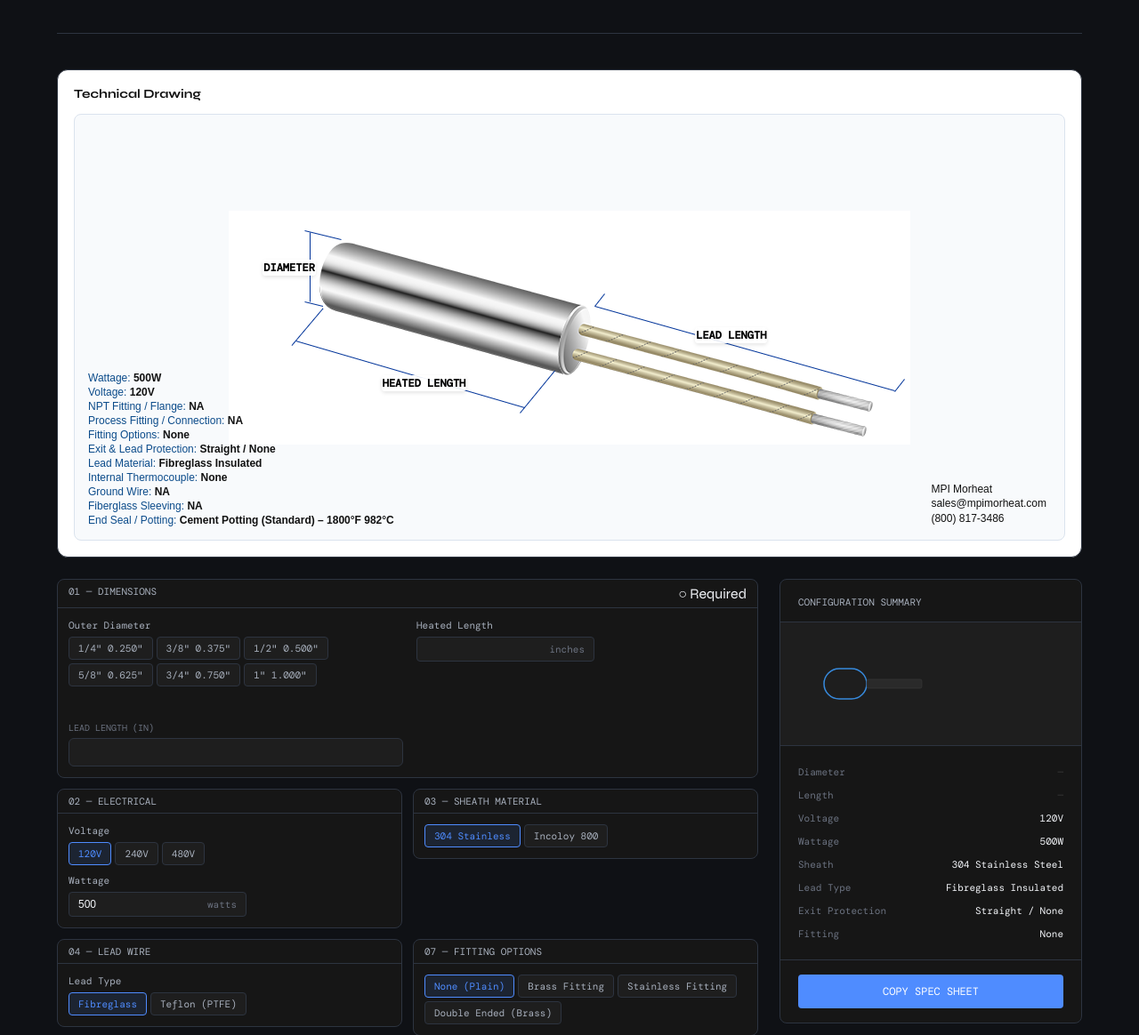
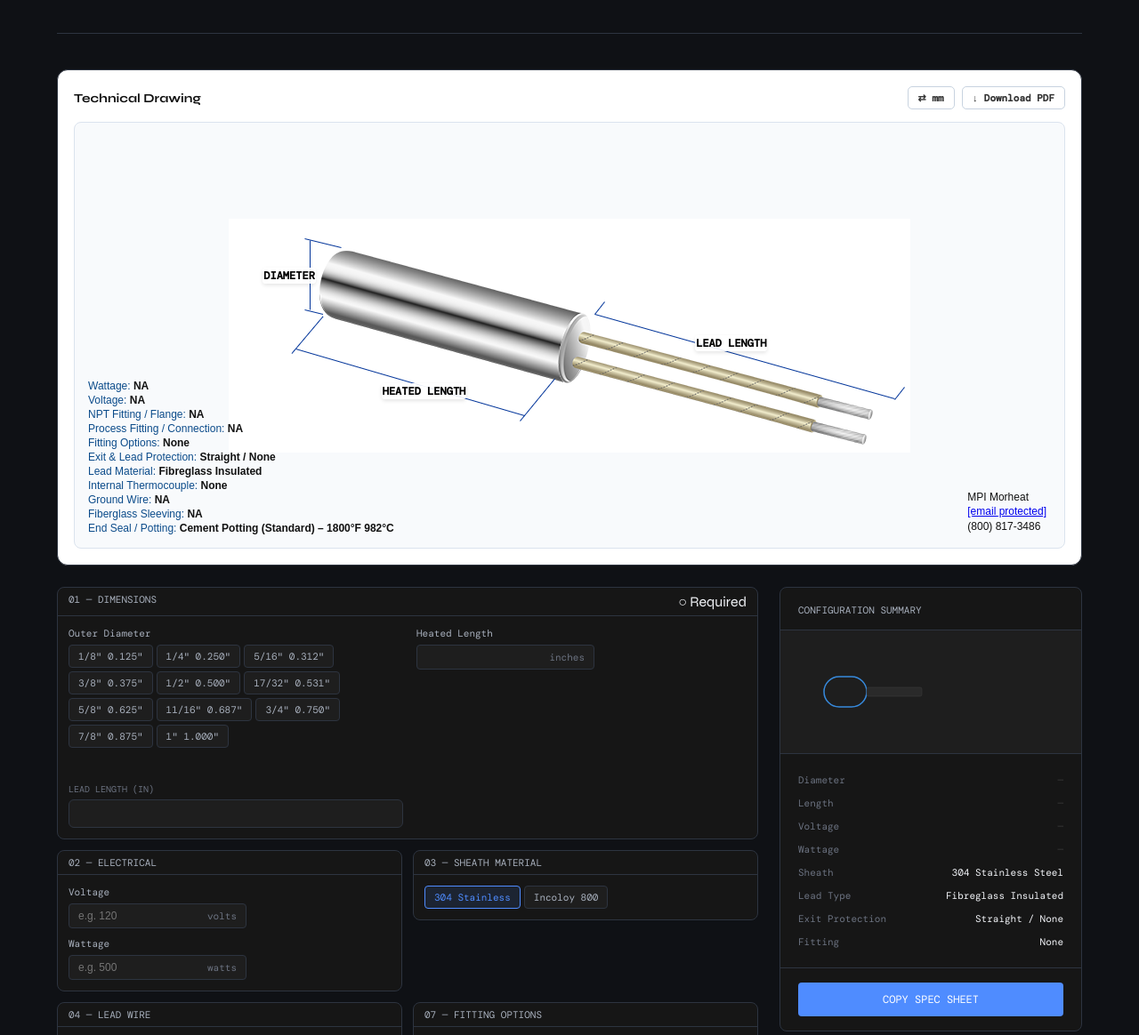
Before and after one commit to morheat/CartridgeHeaterConfig, a plain HTML site: page index.html in a window 1280 px wide. Shown: the part 136-1300 px from the top of the page at 89% size. Drawn offline with nearby package versions, Linux system fonts and the light colour scheme.

Commit message:
New mm conversions

```diff
--- a/index.html
+++ b/index.html
@@ -24,6 +24,10 @@
   <div class="drawing-panel">
     <div class="drawing-toolbar">
       <span>Technical Drawing</span>
+      <div class="drawing-toolbar-actions">
+        <button id="unitToggle" class="drawing-toolbar-btn" onclick="toggleUnits()">⇄ mm</button>
+        <button id="downloadPdfBtn" class="drawing-toolbar-btn" onclick="downloadDrawingPDF()">↓ Download PDF</button>
+      </div>
     </div>
       <div class="drawing-stage" id="drawingStage">
         <img id="heaterBaseImage" src="images/base-heater.png" class="heater-image" />
@@ -38,7 +42,7 @@
             </div>
           <div class="contact-col">
             MPI Morheat<br>
-            sales@mpimorheat.com<br>
+            <a href="/cdn-cgi/l/email-protection" class="__cf_email__" data-cfemail="7b081a171e083b160b12161409131e1a0f55181416">[email&#160;protected]</a><br>
             (800) 817-3486
           </div>
         </div>
@@ -58,13 +62,7 @@
             <div class="field">
               <div class="field-label">Outer Diameter</div>
               <div class="opts" id="diam-opts">
-                <div class="opt" data-group="diam" data-val="0.25" onclick="selectOpt(this)">1/4" <span class="sub">0.250"</span></div>
-                <div class="opt" data-group="diam" data-val="0.375" onclick="selectOpt(this)">3/8" <span class="sub">0.375"</span></div>
-                <div class="opt" data-group="diam" data-val="0.5" onclick="selectOpt(this)">1/2" <span class="sub">0.500"</span></div>
-                <div class="opt" data-group="diam" data-val="0.625" onclick="selectOpt(this)">5/8" <span class="sub">0.625"</span></div>
-                <div class="opt" data-group="diam" data-val="0.75" onclick="selectOpt(this)">3/4" <span class="sub">0.750"</span></div>
-                <div class="opt" data-group="diam" data-val="1.0" onclick="selectOpt(this)">1" <span class="sub">1.000"</span></div>
-              </div>
+                </div>
             </div>
             <div class="field">
               <div class="field-label">Heated Length</div>
@@ -94,10 +92,9 @@
         <div class="section-body">
           <div class="field">
             <div class="field-label">Voltage</div>
-            <div class="opts" id="volt-opts">
-              <div class="opt" data-group="volt" data-val="120" onclick="selectOpt(this)">120V</div>
-              <div class="opt" data-group="volt" data-val="240" onclick="selectOpt(this)">240V</div>
-              <div class="opt" data-group="volt" data-val="480" onclick="selectOpt(this)">480V</div>
+            <div class="num-wrap">
+              <input type="number" id="volt-in" min="1" max="1000" step="1" placeholder="e.g. 120" oninput="updateCalc()">
+              <span class="num-unit">volts</span>
             </div>
           </div>
           <div class="field">
@@ -300,12 +297,15 @@
         <div class="btn-wrap">
           <button class="btn btn-primary" onclick="copySpecToClipboard()">Copy Spec Sheet</button>
         </div>
+
       </div>
     </div>
   </div>
 </div>
 
 <div class="toast" id="toast"></div>
+<script src="https://cdnjs.cloudflare.com/ajax/libs/html2canvas/1.4.1/html2canvas.min.js"></script>
+<script src="https://cdnjs.cloudflare.com/ajax/libs/jspdf/2.5.1/jspdf.umd.min.js"></script>
 <script src="script.js"></script>
 </body>
 </html>
--- a/script.js
+++ b/script.js
@@ -12,6 +12,94 @@ let S = {
   seal: 'cement'
 };
 
+let unitMode = 'in'; // 'in' or 'mm'
+
+const INCH_DIAMS = [
+  { frac: '1/8"', dec: '0.125' }, { frac: '1/4"', dec: '0.250' },
+  { frac: '5/16"', dec: '0.312' }, { frac: '3/8"', dec: '0.375' },
+  { frac: '1/2"', dec: '0.500' }, { frac: '17/32"', dec: '0.531' },
+  { frac: '5/8"', dec: '0.625' }, { frac: '11/16"', dec: '0.687' },
+  { frac: '3/4"', dec: '0.750' }, { frac: '7/8"', dec: '0.875' },
+  { frac: '1"', dec: '1.000' }
+];
+
+const MM_DIAMS = [6, 6.5, 8, 10, 12, 12.5, 13, 14, 15, 16, 17, 19, 20, 21, 25];
+
+function diamDisplay(val) {
+  if (!val) return '—';
+  if (unitMode === 'mm') return val + ' mm';
+  const found = INCH_DIAMS.find(d => d.dec === String(val));
+  return found ? found.frac : (val + '"');
+}
+
+function renderDiamOptions() {
+  const container = document.getElementById('diam-opts');
+  if (!container) return;
+  container.innerHTML = '';
+
+  if (unitMode === 'in') {
+    INCH_DIAMS.forEach(d => {
+      const opt = document.createElement('div');
+      opt.className = `opt ${S.diam === d.dec ? 'selected' : ''}`;
+      opt.dataset.group = 'diam';
+      opt.dataset.val = d.dec;
+      opt.innerHTML = `${d.frac} <span class="sub">${d.dec}"</span>`;
+      opt.onclick = function() { selectOpt(this); };
+      container.appendChild(opt);
+    });
+  } else {
+    MM_DIAMS.forEach(m => {
+      const valStr = String(m);
+      const opt = document.createElement('div');
+      opt.className = `opt ${S.diam === valStr ? 'selected' : ''}`;
+      opt.dataset.group = 'diam';
+      opt.dataset.val = valStr;
+      opt.innerHTML = `${valStr} <span class="sub">mm</span>`;
+      opt.onclick = function() { selectOpt(this); };
+      container.appendChild(opt);
+    });
+  }
+}
+
+function toggleUnits() {
+  const prevMode = unitMode;
+  unitMode = unitMode === 'in' ? 'mm' : 'in';
+
+  const btn = document.getElementById('unitToggle');
+  if (btn) btn.textContent = unitMode === 'in' ? '⇄ mm' : '⇄ inches';
+
+  // Convert the numeric input field values
+  const numFields = [
+    { id: 'length-in', key: 'length' },
+    { id: 'lead-in',   key: 'stdlead' },
+    { id: 'prot-in',   key: 'protLen' }
+  ];
+  numFields.forEach(({ id, key }) => {
+    const el = document.getElementById(id);
+    if (!el) return;
+    const raw = parseFloat(S[key]);
+    if (!isNaN(raw) && raw > 0) {
+      el.value = unitMode === 'mm'
+        ? (raw * 25.4).toFixed(1)
+        : parseFloat((raw / 25.4).toFixed(4));
+    } else {
+      el.value = '';
+    }
+  });
+
+  // Update "inches" / "mm" unit labels next to inputs
+  document.querySelectorAll('.num-unit').forEach(el => {
+    if (el.textContent === 'inches' || el.textContent === 'mm') {
+      el.textContent = unitMode === 'in' ? 'inches' : 'mm';
+    }
+  });
+
+  S.diam = ''; // Clear selection on unit swap since catalogs differ
+  renderDiamOptions();
+  updateDrawing();
+  updateVis();
+}
+
 // --- NEW: Load saved state from LocalStorage so it survives browser refresh ---
 try {
   const savedState = localStorage.getItem('heaterDevState');
@@ -25,17 +113,9 @@ function saveState() {
 }
 
 function syncUIToState() {
-  const inputs = { 'length-in': 'length', 'lead-in': 'stdlead', 'prot-in': 'protLen', 'watt-in': 'watt' };
-  for (let [id, key] of Object.entries(inputs)) {
-    if (document.getElementById(id)) document.getElementById(id).value = S[key];
-  }
-
-  const selects = { 'npt-type': 'nptType', 'process-conn': 'processConn', 'tcouple-type': 'tcouple', 'tcouple-loc': 'tcoupleLoc', 'ground-wire': 'ground', 'fiberglass-sleeve': 'sleeving', 'end-seal': 'seal' };
-  for (let [id, key] of Object.entries(selects)) {
-    if (document.getElementById(id)) document.getElementById(id).value = S[key];
-  }
-
-  ['diam', 'volt', 'sheath', 'lead', 'exit', 'fit'].forEach(group => {
+const inputs = { 'length-in': 'length', 'lead-in': 'stdlead', 'prot-in': 'protLen', 'watt-in': 'watt', 'volt-in': 'volt' };
+  // ...
+  ['diam', 'sheath', 'lead', 'exit', 'fit'].forEach(group => { // removed 'volt' here
     document.querySelectorAll(`[data-group="${group}"]`).forEach(opt => {
       opt.classList.toggle('selected', opt.dataset.val === S[group]);
     });
@@ -132,10 +212,20 @@ function selectOpt(el) {
 }
 
 function updateCalc() {
-  if (document.getElementById("length-in")) S.length = document.getElementById("length-in").value;
-  if (document.getElementById("lead-in")) S.stdlead = document.getElementById("lead-in").value;
-  if (document.getElementById("prot-in")) S.protLen = document.getElementById("prot-in").value;
+  // Read numeric inputs — convert from mm to inches if in mm mode
+  const readLen = (id) => {
+    const el = document.getElementById(id);
+    if (!el || el.value === '') return '';
+    const raw = parseFloat(el.value);
+    if (isNaN(raw)) return '';
+    return unitMode === 'mm' ? raw / 25.4 : raw;
+  };
+
+  S.length  = readLen('length-in');
+  S.stdlead = readLen('lead-in');
+  S.protLen = readLen('prot-in');
   if (document.getElementById("watt-in")) S.watt = document.getElementById("watt-in").value;
+  if (document.getElementById("volt-in")) S.volt = document.getElementById("volt-in").value;
 
   const protGroup = document.getElementById("prot-len-group");
   const isProtected = S.exit.includes('braid') || S.exit.includes('armor');
@@ -172,8 +262,15 @@ function updateVis() {
   const lead = document.getElementById('h-lead');
   if (lead) lead.setAttribute('x', x0 + w);
 
-  sv('sv-diam', S.diam ? S.diam + '"' : '—', !S.diam);
-  sv('sv-len', S.length ? S.length + '"' : '—', !S.length);
+  const diamStr = S.diam
+    ? (unitMode === 'mm' ? S.diam + ' mm' : diamDisplay(S.diam))
+    : '—';
+  const lenStr = S.length
+    ? (unitMode === 'mm' ? (parseFloat(S.length)*25.4).toFixed(1)+' mm' : S.length + '"')
+    : '—';
+
+  sv('sv-diam', diamStr, !S.diam);
+  sv('sv-len',  lenStr,  !S.length);
   sv('sv-volt', S.volt ? S.volt + 'V' : '—', !S.volt);
   sv('sv-watt', S.watt ? S.watt + 'W' : '—', !S.watt);
   sv('sv-sheath', S.sheath ? SHEATH_LABELS[S.sheath] : '—', !S.sheath);
@@ -196,12 +293,23 @@ function updateDrawing() {
     prot: document.getElementById("dimProt")
   };
 
-  labels.diam.textContent = S.diam ? S.diam + '"' : "DIAMETER";
-  labels.len.textContent  = S.length ? S.length + '"' : "HEATED LENGTH";
-  labels.lead.textContent = S.stdlead ? S.stdlead + '"' : "LEAD LENGTH";
-  labels.prot.textContent = S.protLen ? S.protLen + '"' : "PROT. LENGTH";
+  const isProtected = S.exit.includes('braid') || S.exit.includes('armor');
 
-  const isProtected = S.exit.includes('braid') || S.exit.includes('armor');
+  if (unitMode === 'mm') {
+    labels.diam.textContent = S.diam ? S.diam + ' mm' : "DIAMETER";
+    labels.len.textContent  = S.length ? (parseFloat(S.length) * 25.4).toFixed(1) + ' mm' : "HEATED LENGTH";
+    labels.lead.textContent = S.stdlead ? (parseFloat(S.stdlead) * 25.4).toFixed(1) + ' mm' : "LEAD LENGTH";
+    labels.prot.textContent = S.protLen ? (parseFloat(S.protLen) * 25.4).toFixed(1) + ' mm' : "PROT. LENGTH";
+  } else {
+    labels.diam.textContent = S.diam ? diamDisplay(S.diam) : "DIAMETER";
+    labels.len.textContent  = S.length ? S.length + '"' : "HEATED LENGTH";
+    labels.lead.textContent = S.stdlead ? S.stdlead + '"' : "LEAD LENGTH";
+    labels.prot.textContent = S.protLen ? S.protLen + '"' : "PROT. LENGTH";
+  }
+
+  labels.diam.style.display = "block";
+  labels.len.style.display  = "block";
+  labels.lead.style.display = "block";
   labels.prot.style.display = isProtected ? "block" : "none";
 
   Object.keys(labels).forEach(key => {
@@ -282,11 +390,17 @@ function makeLabelsDraggable() {
 // --------------------------------------------------------------------------------
 
 function buildSpecText() {
+  const diamStr = S.diam
+    ? (unitMode === 'mm' ? S.diam + ' mm' : diamDisplay(S.diam))
+    : 'Not set';
+  const lenStr = S.length
+    ? (unitMode === 'mm' ? (parseFloat(S.length)*25.4).toFixed(1)+' mm' : S.length + '"')
+    : 'Not set';
   return [
     'CARTRIDGE HEATER — INTERNAL SPECIFICATION',
     '==========================================',
-    `  Outer Diameter:  ${S.diam ? S.diam + '"' : 'Not set'}`,
-    `  Heated Length:   ${S.length ? S.length + '"' : 'Not set'}`,
+    `  Outer Diameter:  ${diamStr}`,
+    `  Heated Length:   ${lenStr}`,
     `  Voltage:         ${S.volt ? S.volt + 'V' : 'Not set'}`,
     `  Wattage:         ${S.watt ? S.watt + 'W' : 'Not set'}`,
     `  Sheath:          ${S.sheath ? SHEATH_LABELS[S.sheath] : 'Not set'}`,
@@ -301,11 +415,47 @@ function copySpecToClipboard() {
   navigator.clipboard.writeText(text).then(() => {
     const t = document.getElementById('toast');
     if (t) {
-      t.textContent = 'Copied to clipboard';
+      t.textContent = '✓ Spec copied to clipboard';
       t.classList.add('show');
       setTimeout(() => t.classList.remove('show'), 3000);
     }
   });
+}
+
+async function downloadDrawingPDF() {
+  const btn = document.getElementById('downloadPdfBtn');
+  const original = btn ? btn.textContent : '';
+  if (btn) btn.textContent = 'Generating…';
+
+  try {
+    const stage = document.getElementById('drawingStage');
+    const canvas = await html2canvas(stage, {
+      scale: 2,
+      useCORS: true,
+      backgroundColor: '#f8fafc',
+      logging: false
+    });
+
+    const imgData = canvas.toDataURL('image/png');
+    const { jsPDF } = window.jspdf;
+
+    const stageW = canvas.width / 2;
+    const stageH = canvas.height / 2;
+
+    const pdf = new jsPDF({
+      orientation: stageW > stageH ? 'landscape' : 'portrait',
+      unit: 'pt',
+      format: [stageW, stageH]
+    });
+
+    pdf.addImage(imgData, 'PNG', 0, 0, stageW, stageH);
+    pdf.save('cartridge-heater-drawing.pdf');
+  } catch(e) {
+    console.error('PDF error:', e);
+    alert('Could not generate PDF. Please try again.');
+  }
+
+  if (btn) btn.textContent = original;
 }
 
 const themeToggle = document.getElementById("themeToggle");
@@ -316,6 +466,7 @@ themeToggle?.addEventListener("click", () => {
 });
 
 // Run Init Actions
+renderDiamOptions();
 syncUIToState();
 updateCalc();
 makeLabelsDraggable();
--- a/styles.css
+++ b/styles.css
@@ -81,7 +81,41 @@ header {
   margin-bottom: 24px;
 }
 
-.drawing-toolbar { font-size: 14px; font-weight: 700; margin-bottom: 14px; }
+.drawing-toolbar {
+  font-size: 14px;
+  font-weight: 700;
+  margin-bottom: 14px;
+  display: flex;
+  justify-content: space-between;
+  align-items: center;
+}
+
+.drawing-toolbar-actions {
+  display: flex;
+  gap: 8px;
+}
+
+.drawing-toolbar-btn {
+  border: 1px solid #c8d3e0;
+  background: #ffffff;
+  color: #333;
+  padding: 5px 11px;
+  border-radius: 5px;
+  cursor: pointer;
+  font-family: var(--mono);
+  font-size: 11px;
+  font-weight: 600;
+  transition: background 0.15s, border-color 0.15s;
+}
+
+.drawing-toolbar-btn:hover {
+  background: #f0f4fa;
+  border-color: #a0b0c8;
+}
+
+.drawing-toolbar-btn:active {
+  background: #e4eaf4;
+}
 
 .drawing-stage {
   position: relative;
```
